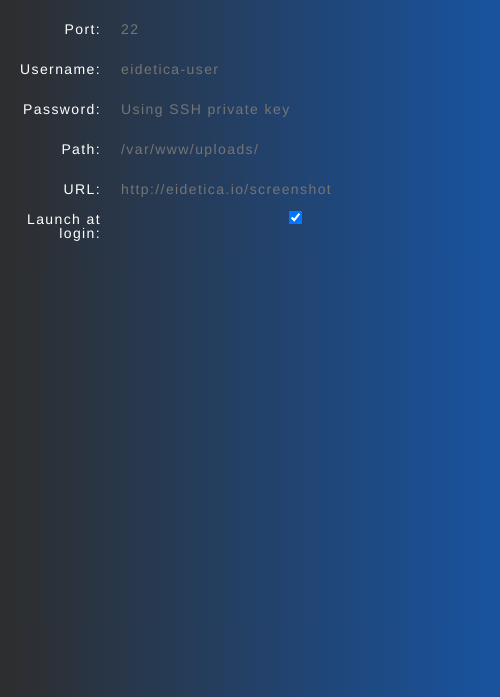
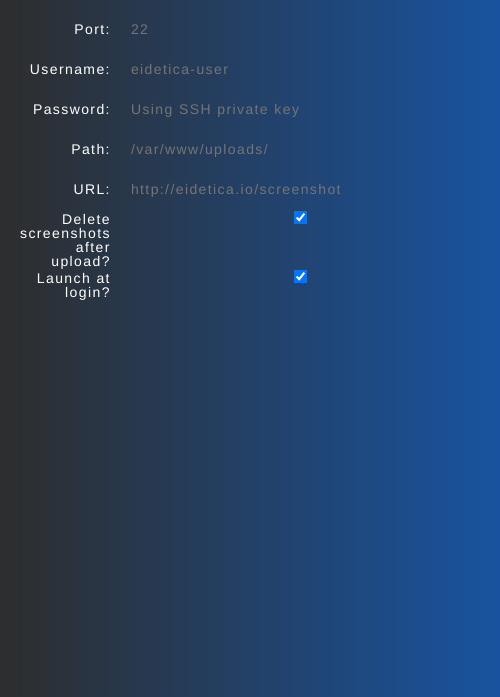
Before and after one commit to trezy/eidetica, an Electron app: page panes/preferences.html in a window 500 px wide. Shown: the part 103-800 px from the top of the page. Drawn offline with Linux system fonts and the light colour scheme; no server answers.

Commit message:
[#24] Add option to delete screenshots after upload

```diff
--- a/panes/preferences.html
+++ b/panes/preferences.html
@@ -43,7 +43,12 @@
           </tr>
 
           <tr>
-            <th><label for="launchAtLogin">Launch at login:</label></th>
+            <th><label for="deleteAfterUpload">Delete screenshots after upload?</label></th>
+            <td><input id="deleteAfterUpload" name="deleteAfterUpload" type="checkbox"></td>
+          </tr>
+
+          <tr>
+            <th><label for="launchAtLogin">Launch at login?</label></th>
             <td><input id="launchAtLogin" name="launchAtLogin" type="checkbox"></td>
           </tr>
         </tbody>
--- a/panes/preferences.js
+++ b/panes/preferences.js
@@ -50,6 +50,7 @@
 
   initialize () {
     this.setupInputs([
+      'deleteAfterUpload',
       'host',
       'password',
       'path',
```
